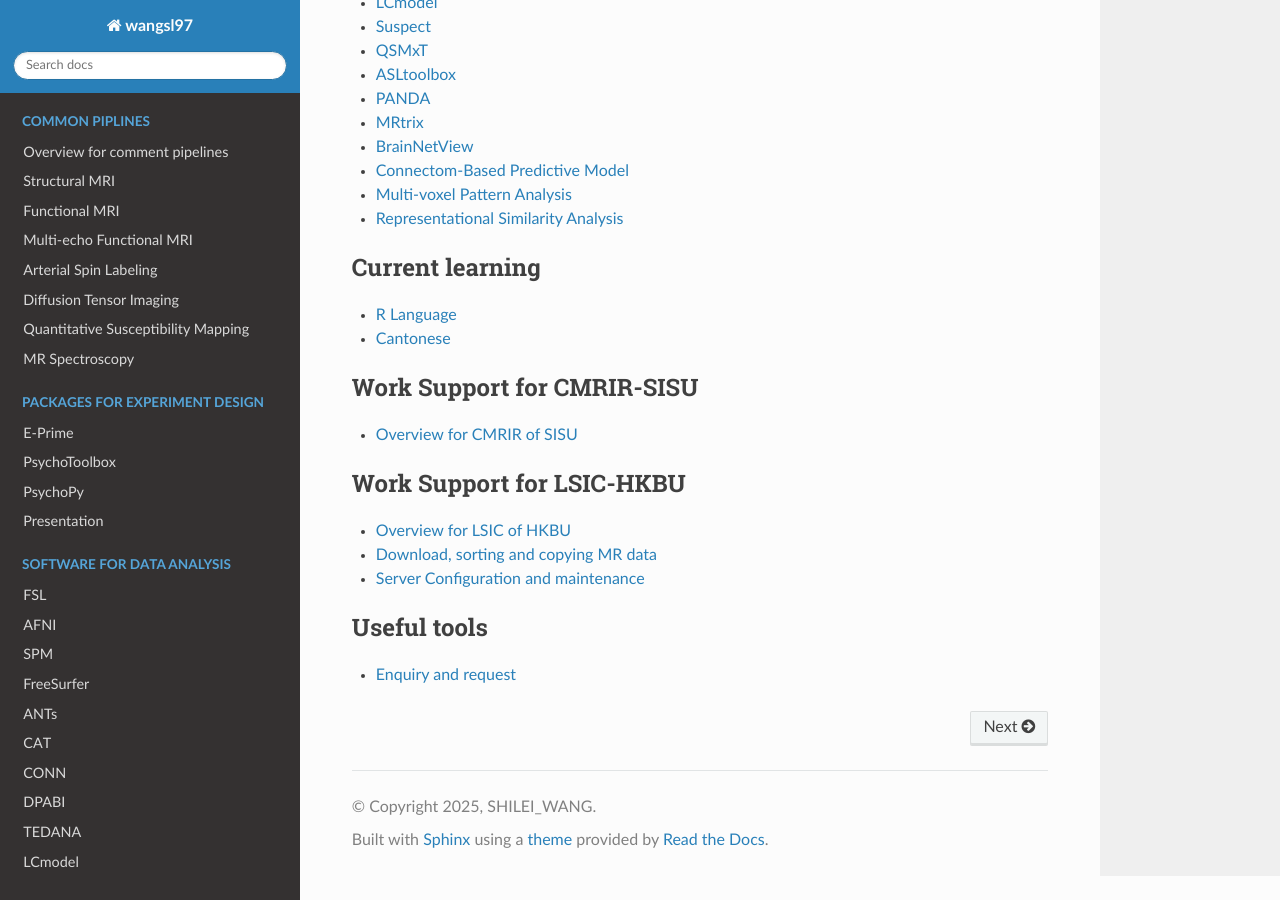
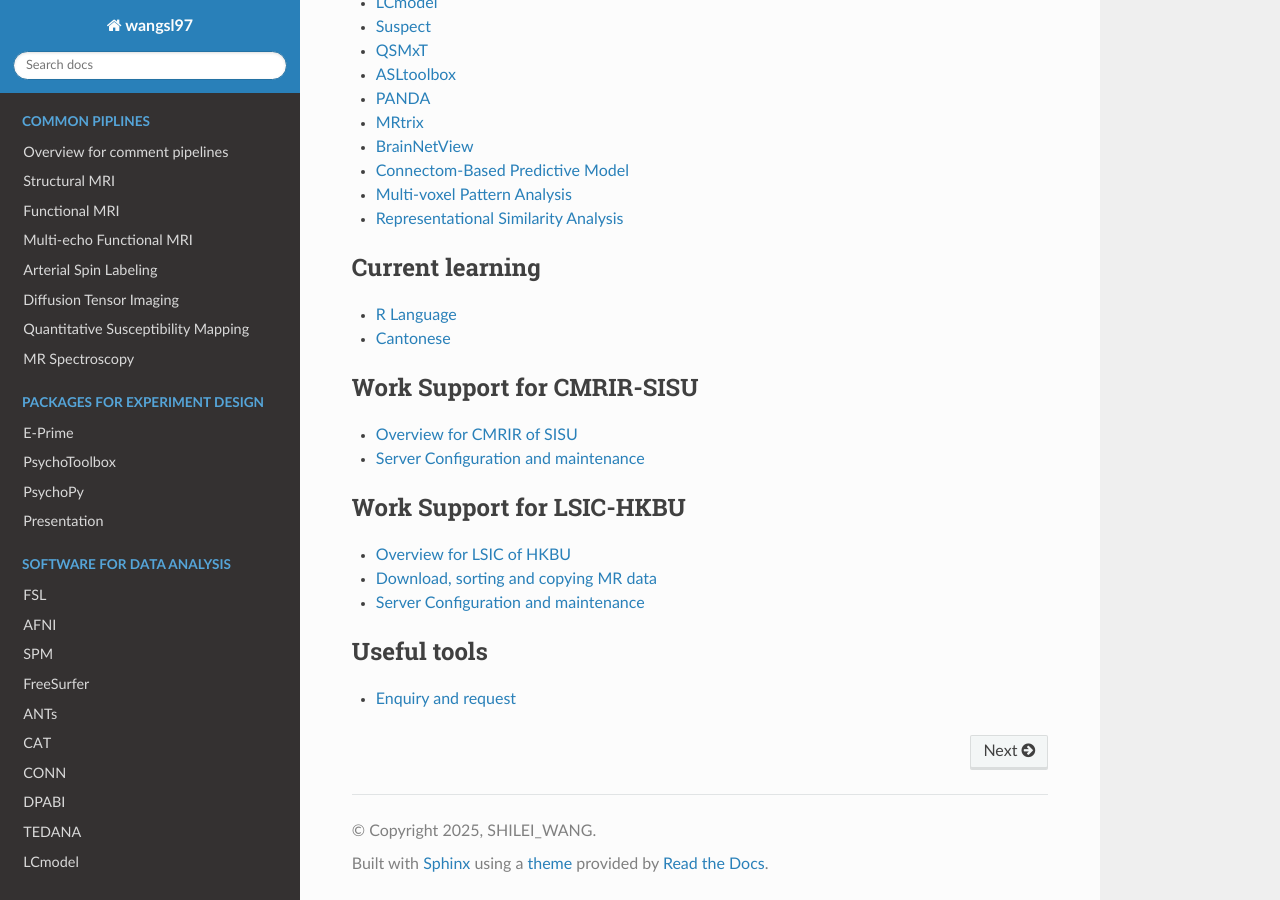
Before and after one commit to wangsl97/wangsl97, a Sphinx documentation site: the page built from source/index.rst, in a window 1280 px wide and 900 px high, scrolled down 1412 px. Built offline with Sphinx 7.4.7 and the Read the Docs theme 3.1.0, drawn with Linux system fonts in a browser that asks for light colours; some of the changed lines change nothing that is shown.

Commit message:
Add files via upload

```diff
--- a/source/index.rst
+++ b/source/index.rst
@@ -73,6 +73,7 @@ It is intended for myself, my colleagues and friends in similar research fields.
    :caption: Work Support for CMRIR-SISU
 
    work_support/CMRIR-SISU/CMRIR-SISU
+   work_support/CMRIR-SISU/Server_management/server_management
 
 
 .. toctree::
```
Also changed, not shown: source/work_support/CMRIR-SISU/Server_management/server_management.rst (+2 -5 lines).
